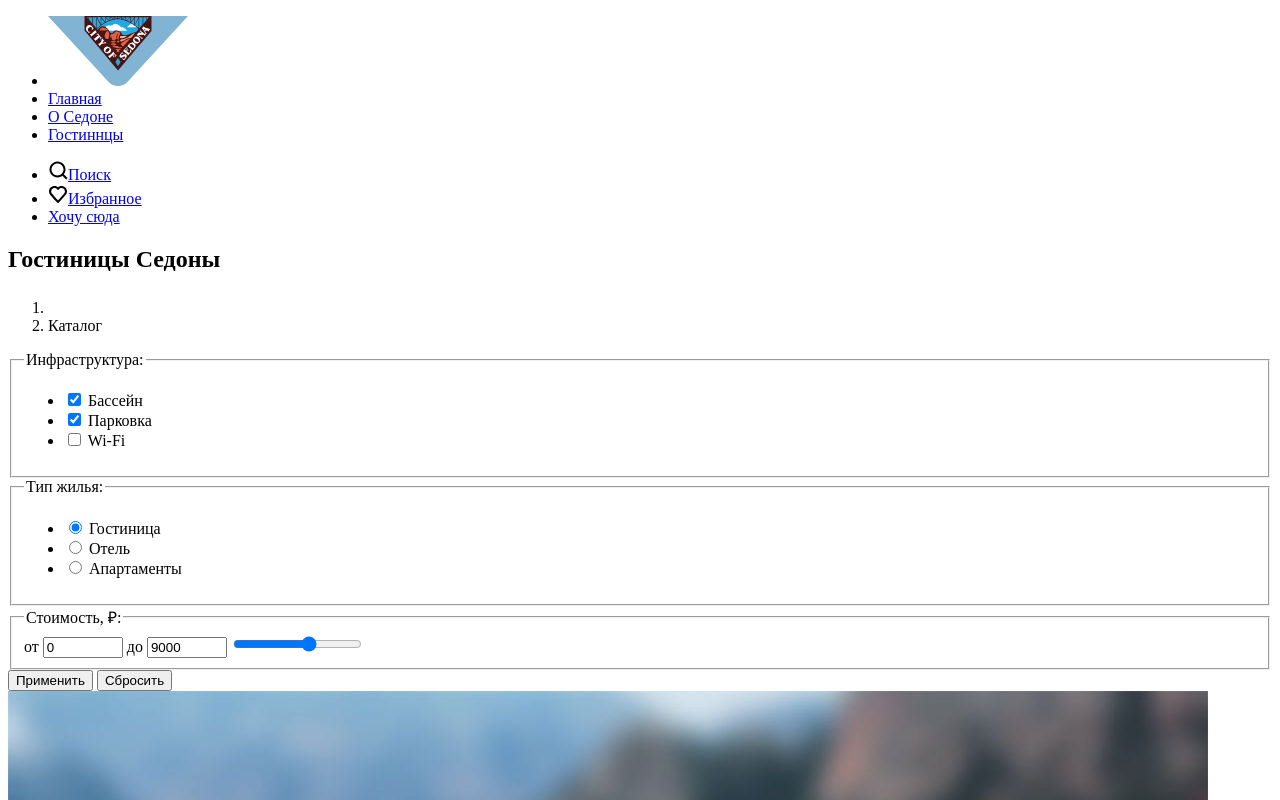
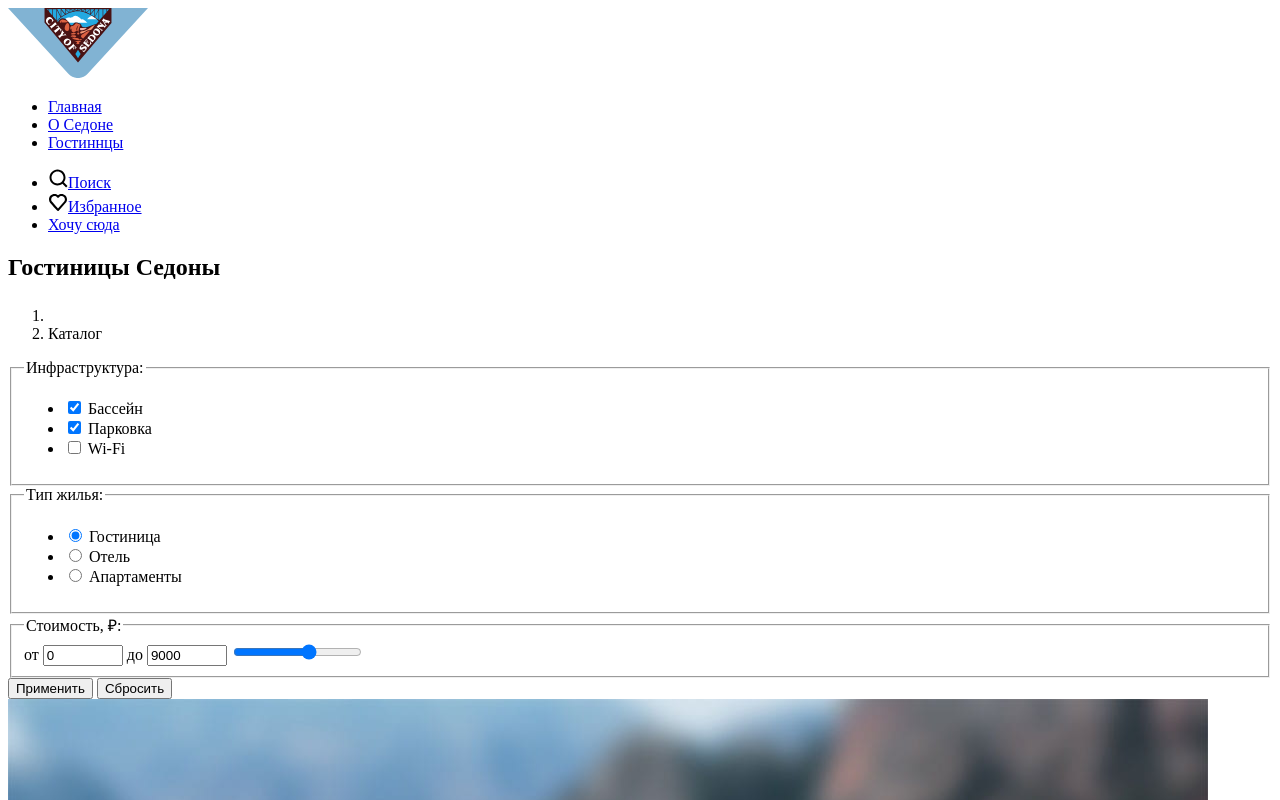
Before and after one commit to htmlacademy-htmlcss/2385583-sedona-37, a plain HTML site: page catalog.html in a window 1280 px wide. Shown: the top 800 px of the page. Drawn offline with Linux system fonts and the light colour scheme.

Commit message:
Меняет расположение логотипа в хедере

```diff
--- a/catalog.html
+++ b/catalog.html
@@ -9,10 +9,9 @@
   <body>
     <header class="page-header">
       <nav class="navigation">
+        <a aria-current="page" href="index.html"><img src="images/index/svg/graphics/logo-sedona.svg" width="140"
+            height="70" alt="Логотип Седоны"></a>
         <ul class="navigation-list">
-          <li class="navigation-item"><a aria-current="page" href="index.html"><img
-                src="images/index/svg/graphics/logo-sedona.svg" width="140" height="70" alt="Логотип Седоны"></a>
-          </li>
           <li class="navigation-item"><a aria-current="page" href="index.html">Главная</a></li>
           <li class="navigation-item"><a href="#">О Седоне</a></li>
           <li class="navigation-item"><a href="catalog.html">Гостиннцы</a></li>
```
